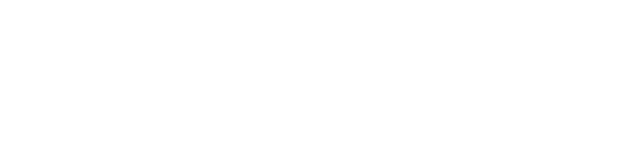
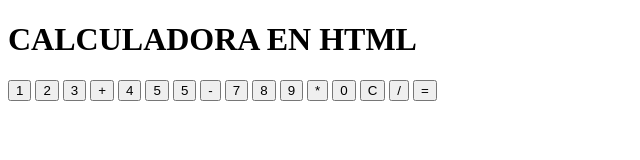
Before and after one commit to RicardoAntonio-art/Calculator, a plain HTML site: page index.html in a window 1280 px wide. Shown: the whole page, without its empty margins (0-640 px from the left). Drawn offline with Linux system fonts and the light colour scheme.

Commit message:
Estructura basica de una calculadora

```diff
--- a/index.html
+++ b/index.html
@@ -9,6 +9,16 @@
 <body>
 
 
+    <h1> CALCULADORA EN HTML </h1>
+
+    <div class="pantalla"></div>
+
+    <button> 1 </button>  <button> 2 </button>  <button> 3 </button>  <button> + </button>
+    <button> 4 </button>  <button> 5 </button>  <button> 5 </button>  <button> - </button>
+    <button> 7 </button>  <button> 8 </button>  <button> 9 </button>  <button> * </button>
+    <button> 0 </button>  <button> C </button>  <button> / </button>  <button> = </button>
+
+
 
 
 <script src="script.js"></script>
```
